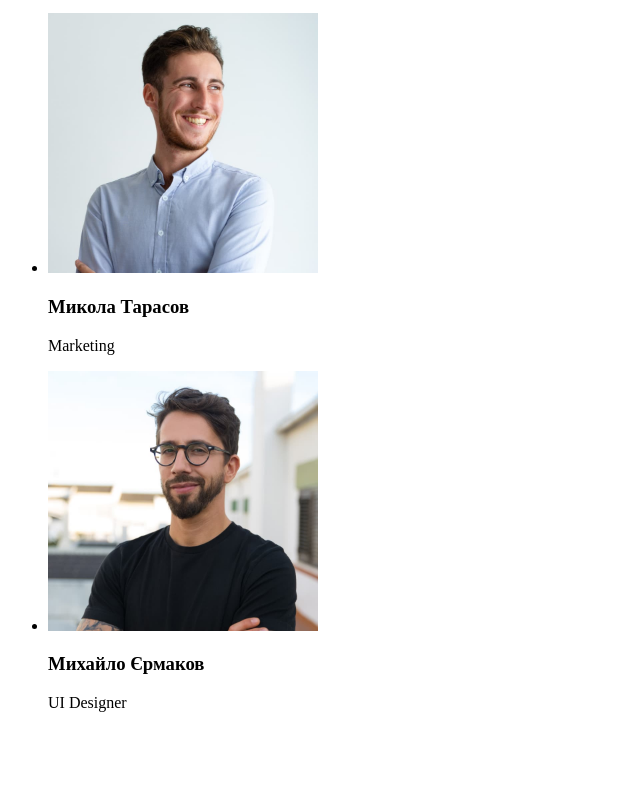
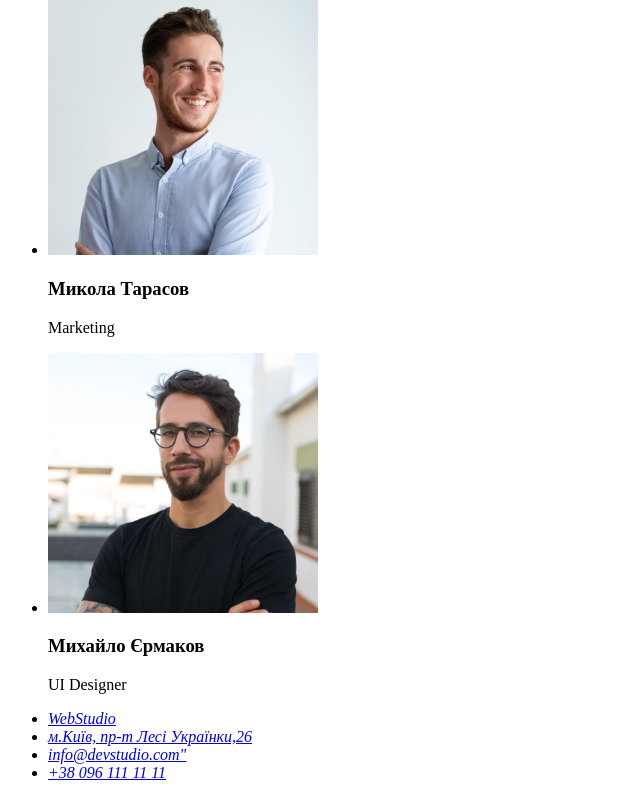
Before and after one commit to RS-free/goit-markup-hw-01, a plain HTML site: page index.html in a window 1280 px wide. Shown: the part 1679-2477 px from the top of the page, without its empty margins (0-640 px from the left). Before the commit the page ends 2407 px from the top, so only its background shows below. Drawn offline with Linux system fonts and the light colour scheme.

Commit message:
внесені зміни

```diff
--- a/index.html
+++ b/index.html
@@ -4,7 +4,7 @@
     <meta charset="UTF-8">
     <meta http-equiv="X-UA-Compatible" content="IE=edge">
     <meta name="viewport" content="width=device-width, initial-scale=1.0">
-    <title>Document</title>
+    <title>goit-markup-hw-01</title>
 </head>
 <body>
     <header>
@@ -17,11 +17,11 @@
                 <li><a href="">Контакти</a></li>
             </ul>
         </nav>
-        <ul>
-            <li><a href="mail to:info@devstudio.com">info@devstudio.com</a></li>
-            <li><a href="tel:+380961111111">+38 096 111 11 11</a></li>
+            <a href="mil to:info@devstudio.com">info@devstudio.com</a>
+            <a href="tel:+380961111111">+38 096 111 11 11</a>
         </ul>
     </header>
+    <main>
         <section>
             <h1>Ефективні вирішення для вашого бізнесу</h1>
             <button type="button"><a href="">Замовити послугу</a></button>
@@ -82,5 +82,16 @@
                 </li>
             </ul>
         </section>
+    </main>
+    <footer>
+        <address>
+            <ul>
+                <li><a href="/">WebStudio</a></li>
+                <li><a href="м.Київ, пр-т Лесі Українки,26">м.Київ, пр-т Лесі Українки,26</a></li>
+                <li><a href="mailto:info@devstudio.com">info@devstudio.com"</a></li>
+                <li><a href="tel:+380961111111">+38 096 111 11 11</a></li>
+            </ul>
+        </address>
+    </footer>
 </body>
 </html>
```
Lines whose indentation alone changed are shown as unchanged.
